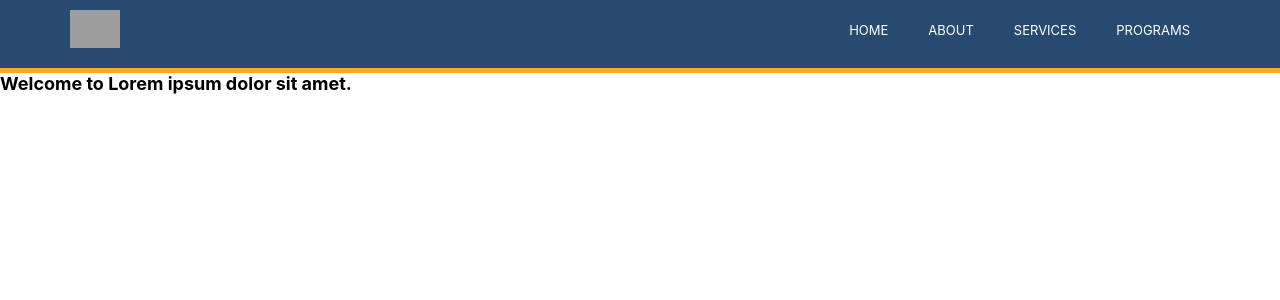
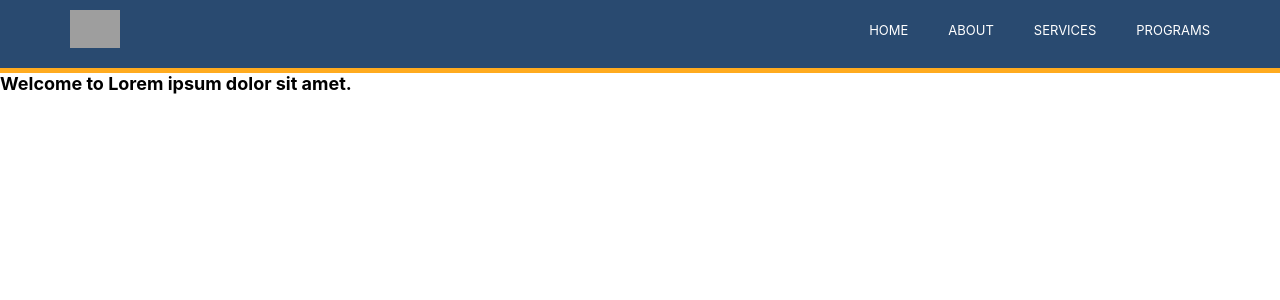
Before and after one commit to thirdyraza/wsat-web-app, an Angular app: page / in a window 1280 px wide. Shown: the top 300 px of the page. Built offline with nearby package versions, Linux system fonts and the light colour scheme; grey boxes are pictures that could not be loaded.

Commit message:
Update app.component.scss

```diff
--- a/src/app/app.component.scss
+++ b/src/app/app.component.scss
@@ -8,7 +8,7 @@ $whi: #FFFFFF;
 header{
     background-color: $blu;
     border-bottom: 5px $yel solid;
-    padding: 10px 70px 20px 70px;
+    padding: 10px 50px 20px 70px;
     display: flex;
     flex-direction: column;
     justify-content: center;
```
